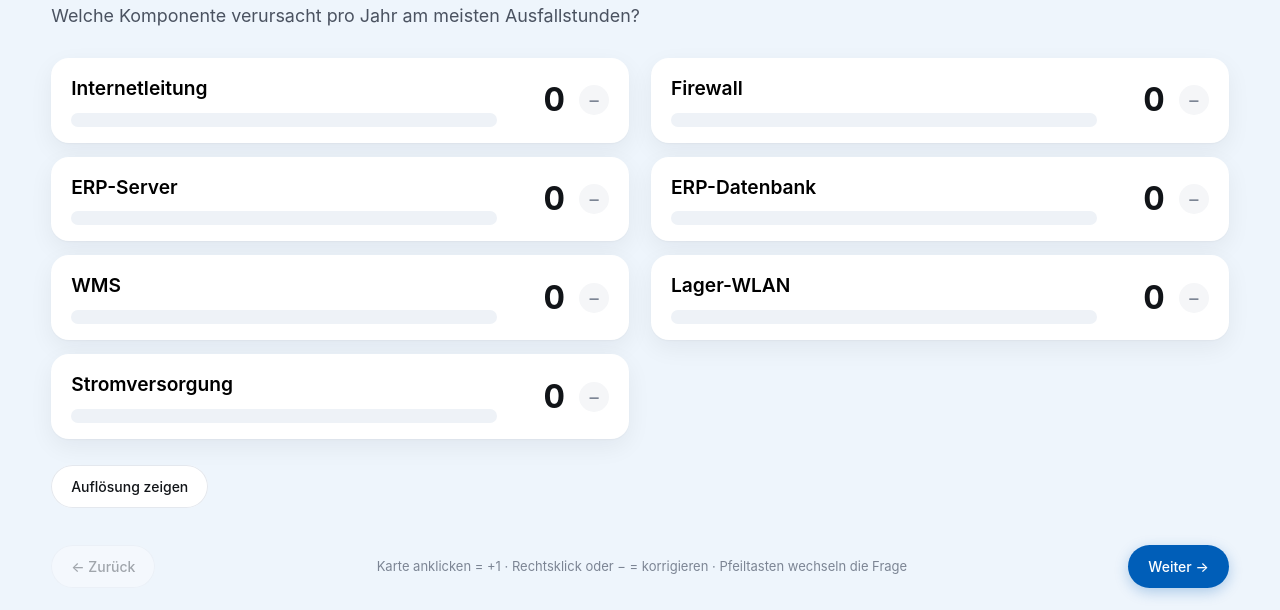
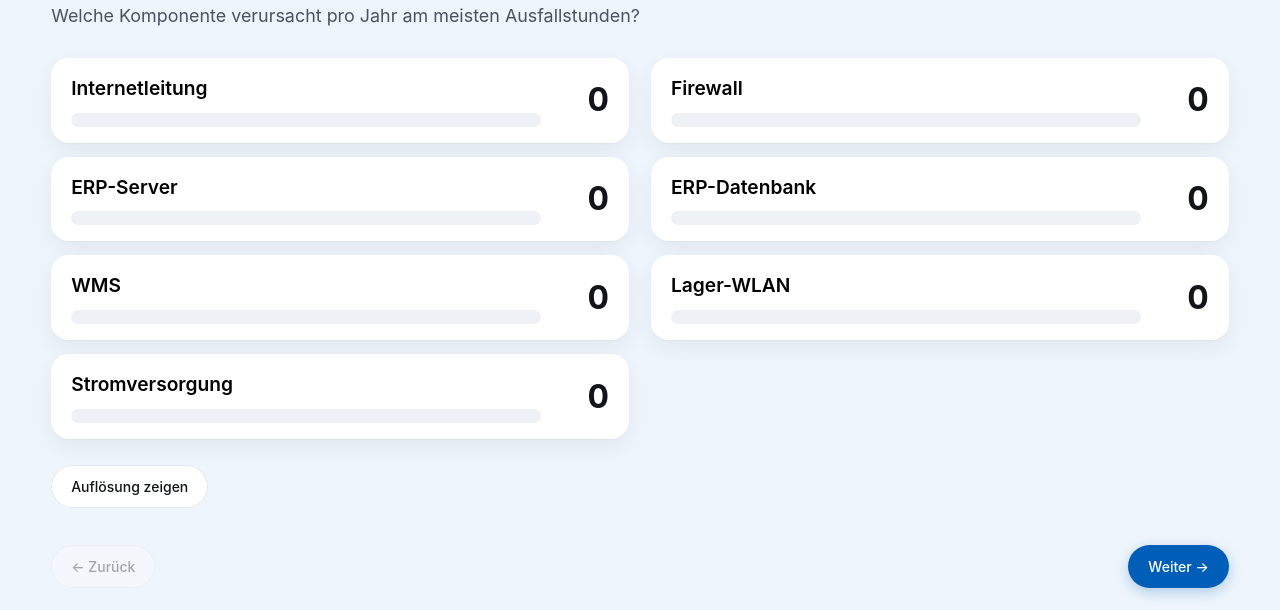
Before and after one commit to Noni2402/medilog-portal, a plain HTML site: page abstimmung.html in a window 1280 px wide. Shown: the part 190-800 px from the top of the page. Drawn offline with Linux system fonts and the light colour scheme.

Commit message:
Remove vote decrement controls
Remove the minus button and its hint, keeping right-click as the way to decrement votes.

```diff
--- a/abstimmung.html
+++ b/abstimmung.html
@@ -19,7 +19,6 @@
   <main class="vt-main" id="vtMain"></main>
   <footer class="vt-foot">
     <button class="btn ghost" id="vtPrev">← Zurück</button>
-    <span class="vt-hint">Karte anklicken = +1 · Rechtsklick oder − = korrigieren · Pfeiltasten wechseln die Frage</span>
     <button class="btn primary" id="vtNext">Weiter →</button>
   </footer>
   <script src="assets/js/vote.js"></script>
--- a/assets/css/style.css
+++ b/assets/css/style.css
@@ -395,7 +395,7 @@ blockquote{margin:20px 0 0;padding:16px 20px;background:var(--bg);border-radius:
 .vt-q p{font-size:clamp(16px,1.4vw,20px);color:var(--ink2);margin:0 0 28px}
 .vt-eyebrow{font-size:13px;font-weight:700;letter-spacing:.1em;text-transform:uppercase;color:var(--blue)}
 .vt-grid{display:grid;grid-template-columns:1fr 1fr;gap:14px 22px}
-.vt-card{font:inherit;text-align:left;border:0;cursor:pointer;background:#fff;border-radius:18px;padding:16px 20px;display:grid;grid-template-columns:minmax(0,1fr) 54px 30px;grid-template-rows:auto auto;column-gap:14px;row-gap:10px;align-items:center;box-shadow:var(--sh);transition:transform .15s var(--ease),box-shadow .2s;animation:fadeUp .5s var(--ease) both;animation-delay:var(--d)}
+.vt-card{font:inherit;text-align:left;border:0;cursor:pointer;background:#fff;border-radius:18px;padding:16px 20px;display:grid;grid-template-columns:minmax(0,1fr) 54px;grid-template-rows:auto auto;column-gap:14px;row-gap:10px;align-items:center;box-shadow:var(--sh);transition:transform .15s var(--ease),box-shadow .2s;animation:fadeUp .5s var(--ease) both;animation-delay:var(--d)}
 .vt-card:hover{transform:translateY(-2px);box-shadow:0 12px 30px rgba(16,24,40,.1)}
 .vt-card:active{transform:scale(.98)}
 .vt-name{font-size:clamp(17px,1.5vw,22px);font-weight:600;display:flex;align-items:center;gap:10px;flex-wrap:wrap}
--- a/assets/js/vote.js
+++ b/assets/js/vote.js
@@ -37,7 +37,7 @@
         return `<button class="vt-card ${ours ? 'ours' : ''} ${v ? 'has' : ''}" data-n="${esc(n)}" style="--d:${i * 40}ms">
           <span class="vt-name">${esc(n)}${ours ? '<i class="vt-tag">unsere Wahl</i>' : ''}</span>
           <span class="vt-bar"><i style="width:${v / max * 100}%"></i></span>
-          <span class="vt-num">${v}</span><span class="vt-minus" data-minus="${esc(n)}" title="−1">−</span></button>`;
+          <span class="vt-num">${v}</span></button>`;
       }).join('')}</div>`;
     } else {
       const list = S.texts[st.id] || [];
@@ -52,10 +52,9 @@
   }
   function bind(st) {
     document.querySelectorAll('.vt-card').forEach(b => {
-      b.addEventListener('click', e => { if (e.target.dataset.minus) return; bump(st.id, b.dataset.n, 1); });
+      b.addEventListener('click', () => bump(st.id, b.dataset.n, 1));
       b.addEventListener('contextmenu', e => { e.preventDefault(); bump(st.id, b.dataset.n, -1); });
     });
-    document.querySelectorAll('[data-minus]').forEach(m => m.addEventListener('click', e => { e.stopPropagation(); bump(st.id, m.dataset.minus, -1); }));
     $('#vtAdd')?.addEventListener('submit', e => {
       e.preventDefault(); const v = $('#vtIn').value.trim(); if (!v) return;
       (S.texts[st.id] = S.texts[st.id] || []).push(v); save(); render(); $('#vtIn').focus();
```
